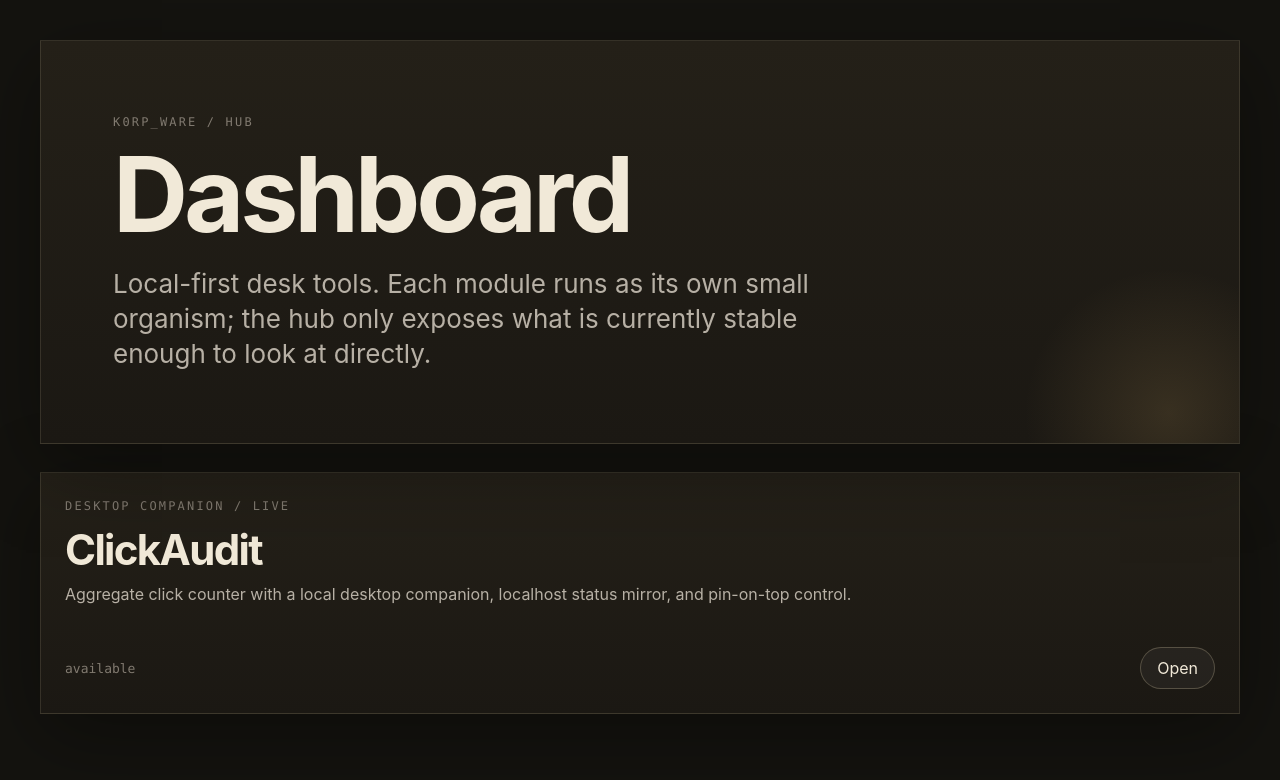
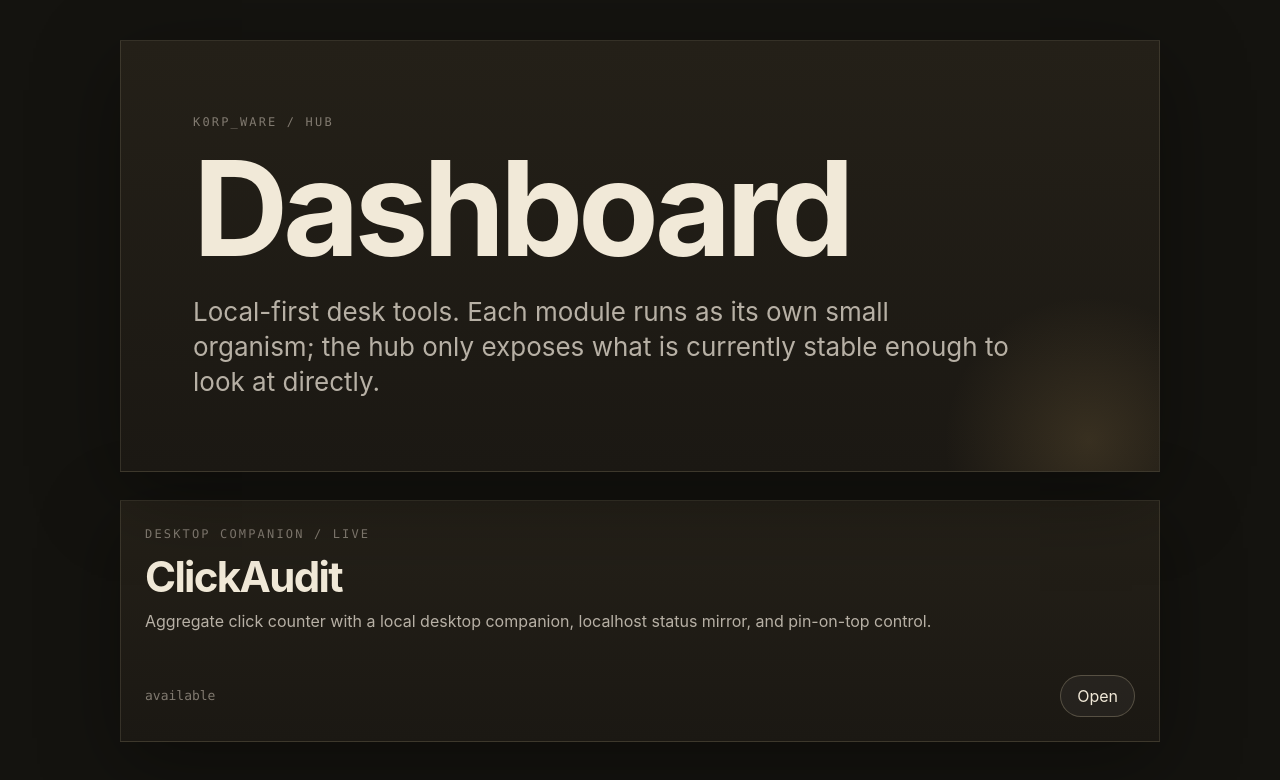
Before and after one commit to EinCorn/K0rp_ware, a React (Vite) app: page / in a window 1280 px wide. Shown: the top 780 px of the page. Built offline with nearby package versions, Linux system fonts and the light colour scheme.

Commit message:
Style single-app hub and ClickAudit page

```diff
--- a/src/components/Dashboard.css
+++ b/src/components/Dashboard.css
@@ -1,19 +1,56 @@
-.dashboard-shell.single-module {
+.dashboard-shell.single-module,
+.dashboard-shell.hub-shell {
   max-width: 1120px;
   width: min(1120px, calc(100vw - 32px));
   margin: 0 auto;
 }
 
+.hub-shell {
+  align-content: center;
+}
+
+.hub-hero,
 .compact-hero {
   padding: clamp(24px, 4vw, 48px);
 }
 
+.hub-hero h1,
 .compact-hero h1 {
   font-size: clamp(56px, 11vw, 132px);
 }
 
+.hub-hero .hero-copy,
 .compact-hero .hero-copy {
   max-width: 820px;
+}
+
+.hub-module-grid {
+  display: grid;
+  grid-template-columns: repeat(auto-fit, minmax(280px, 1fr));
+  gap: 18px;
+}
+
+.hub-module-card {
+  min-height: 260px;
+}
+
+.hub-nav {
+  display: flex;
+  justify-content: flex-start;
+}
+
+.hub-nav a {
+  border: 1px solid var(--border-strong);
+  border-radius: 999px;
+  color: var(--text-h);
+  background: var(--button-bg);
+  font: inherit;
+  text-decoration: none;
+  padding: 10px 16px;
+}
+
+.hub-nav a:hover {
+  border-color: var(--accent);
 }
 
 .api-response {
```
